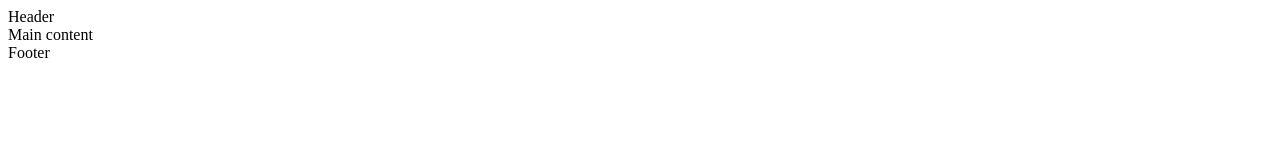
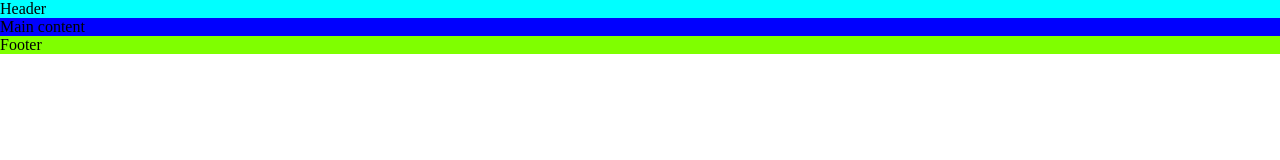
Before and after one commit to AndreaFitz/love-running, a plain HTML site: page index.html in a window 1280 px wide. Drawn offline with Linux system fonts and the light colour scheme.

Commit message:
add *wildcard selector to set padding, margin and box-size

```diff
--- /dev/null
+++ b/assets/css/style.css
@@ -0,0 +1,13 @@
+/* Asterix wildcard selector to override default styles added by the browser*/
+* {
+    padding: 0;
+    margin: 0;
+    box-sizing: border-box;
+}
+
+/*header*/
+header {background-color: aqua;}
+/*main content*/
+main {background-color: blue;}
+/*footer*/
+footer {background-color: chartreuse;}
--- a/index.html
+++ b/index.html
@@ -11,7 +11,8 @@
     <link rel="apple-touch-icon" sizes="180x180" href="assets/favicon/apple-touch-icon.png">
     <link rel="icon" type="image/png" sizes="32x32" href="assets/favicon/favicon-32x32.png">
     <link rel="icon" type="image/png" sizes="16x16" href="assets/favicon/favicon-16x16.png">
-
+    <!--stylesheet-->
+    <link rel="stylesheet" href="assets/css/style.css">
 </head>
 
 <body>
```
